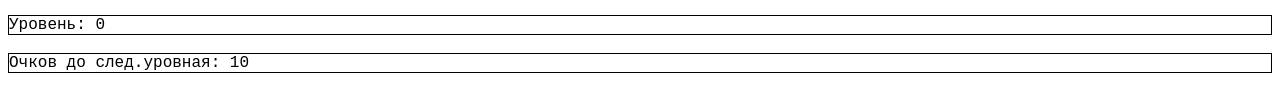
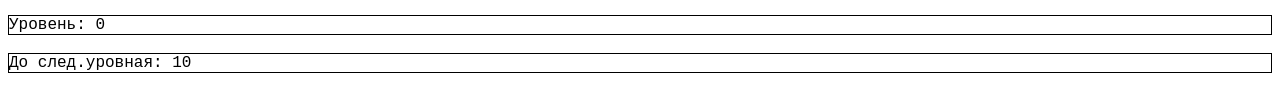
Before and after one commit to CakesZero/clicker, a plain HTML site: page index.html in a window 1280 px wide. Shown: the part 251-360 px from the top of the page. Drawn offline with Linux system fonts and the light colour scheme.

Commit message:
Update index.html

```diff
--- a/index.html
+++ b/index.html
@@ -23,7 +23,7 @@
         </div><br>
 
         <!-- до след.уровня -->
-        <div style="border: 1px solid #000;">Очков до след.уровная:
+        <div style="border: 1px solid #000;">До след.уровная:
             <span id="next-score">10</span>
         </div>
     </div>
```
